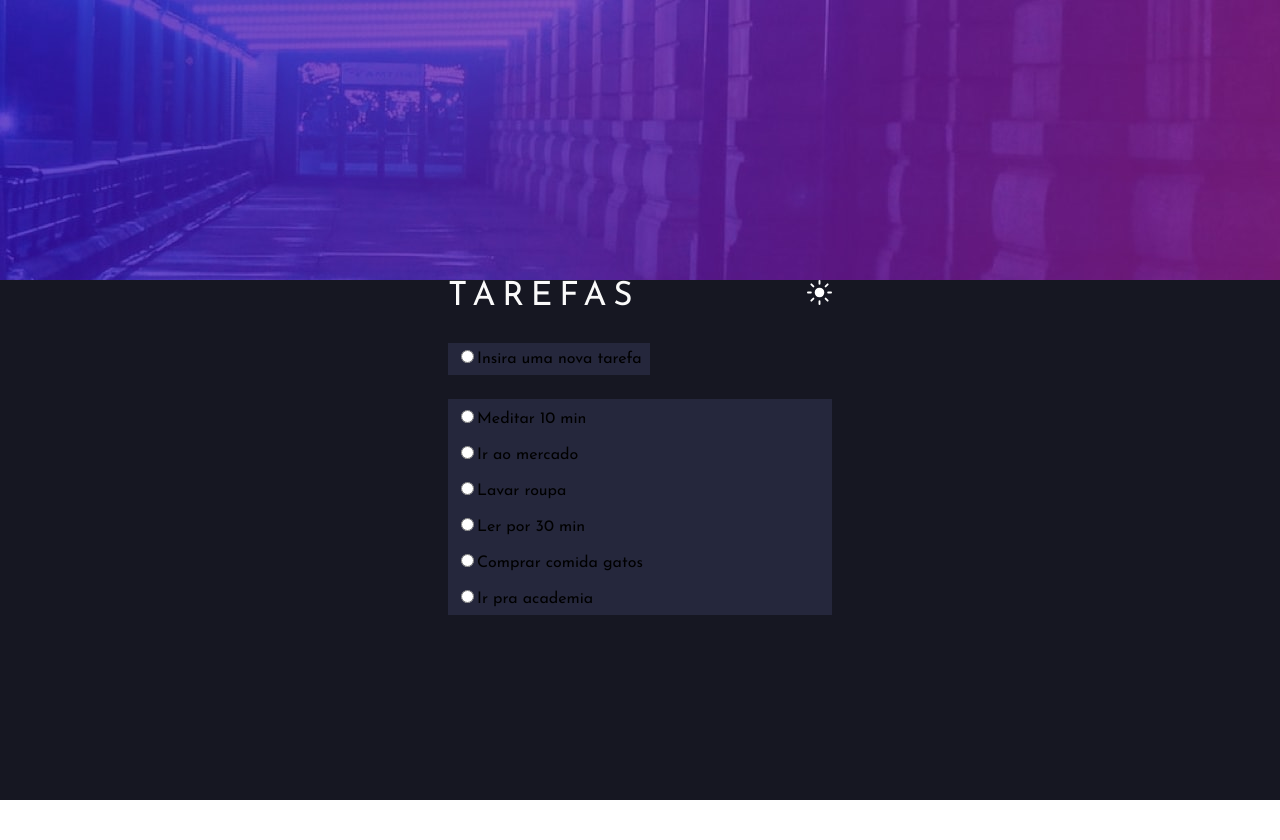
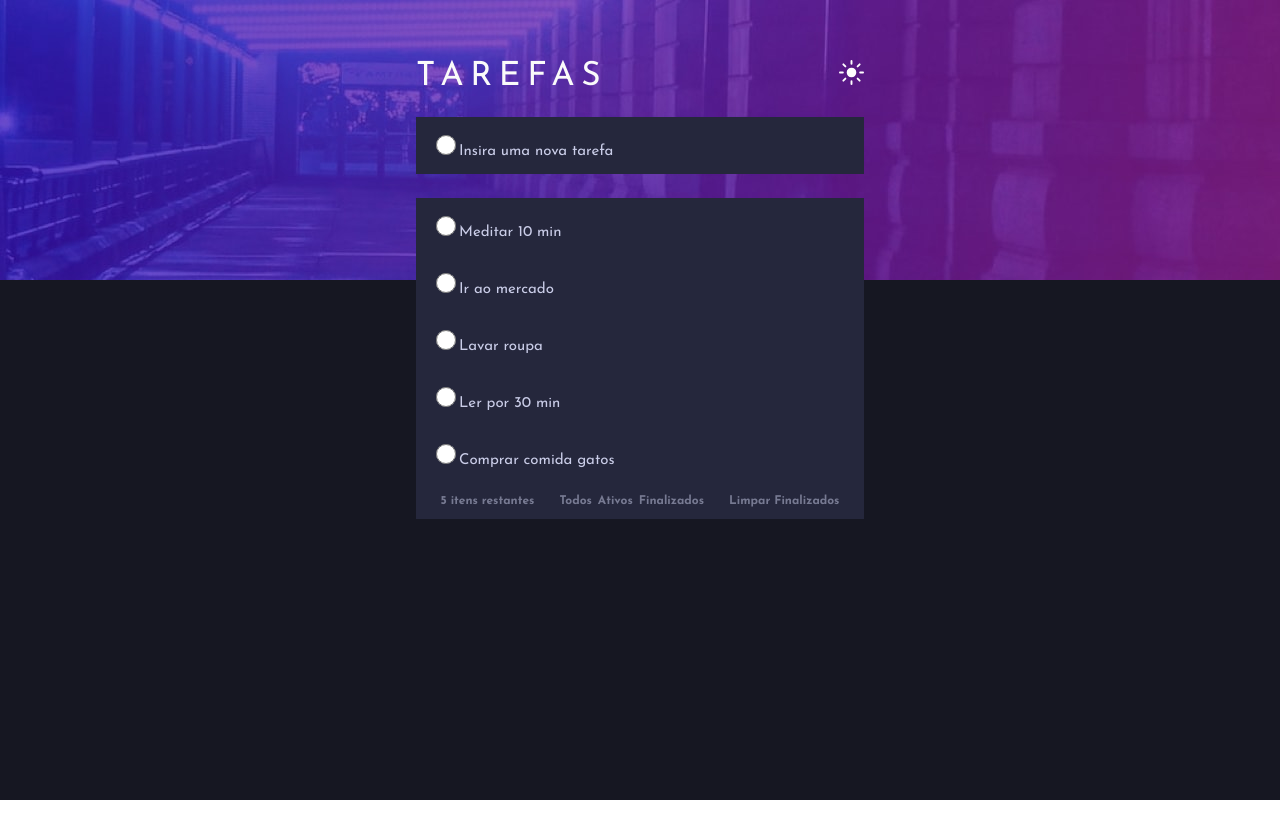
Before and after one commit to anacperdigao/Lista_de_tarefas, a plain HTML site: page index.html in a window 1280 px wide. After the commit the page ends 800 px from the top, so only its background shows below. Drawn offline with Linux system fonts and the light colour scheme.

Commit message:
Continuação da criação do HTML e CSS

```diff
--- a/assets/css/estilo.css
+++ b/assets/css/estilo.css
@@ -52,30 +52,77 @@
 }
 
 .container__inicial{
-    padding-bottom: 2em;
+    padding-bottom: 1.5em;
+    display: flex;
+    flex-direction: column;
 }
 
 .titulo__principal{
     font-size: 25pt;
     letter-spacing: 0.2em;
     color: var(--Very-Light-Gray);
-    padding-bottom: 1em;
+    padding-bottom: 0.7em;
 }
 
 .input__padrao{
     background-color: var(--Very-Dark-Desaturated-Blue);
-    padding: 0.5em;
-
+    padding: 1em;
+    color: var(--Light-Grayish-Blue);
+    font-size: 15px;
+    font-weight: 400;
 }
 
+
 .container__total{
-    height: 70vh;
-    width: 30vw;
-    z-index: 10;
+    position: relative;
+    height: 50vh;
+    width: 35vw;
+    z-index: 100;
     margin: auto;
+    top: 60px;
+
 }
 
 .icone__theme{
     height: 25px;
     width: 25px;
+    cursor: pointer;
 }
+
+.icone__theme:hover{
+    height: 26px;
+    width: 26px;
+}
+
+.input__radio{
+    width: 20px;
+    height: 20px;
+}
+
+.linha__final{
+    background-color: var(--Very-Dark-Desaturated-Blue);
+    padding: 1em;
+    color: var(--Light-Grayish-Blue);
+    font-size: 12px;
+    font-weight: 400;
+    display: flex;
+    flex-direction: row;
+    justify-content: space-around;
+    color: var(--Dark-Grayish-Blue);
+    font-weight: 700;
+}
+
+.linha__filtros{
+    display: flex;
+    flex-direction: row;
+    gap: 0.5em;
+
+}
+
+#itens__restantes, #filtro__todos, #filtro__ativos, #filtro__finalizados, #filtro__limpar{
+    cursor: pointer;
+}
+
+#itens__restantes:hover, #filtro__todos:hover, #filtro__ativos:hover, #filtro__finalizados:hover, #filtro__limpar:hover{
+    text-decoration: underline;
+}
--- a/index.html
+++ b/index.html
@@ -20,34 +20,45 @@
 
   <header class="cabecalho">
 
+    <section class="container__total">
+
+      <section class="container__inicial">
+        <div class="container__titulo">
+          <h1 class="titulo__principal">TAREFAS</h1>
+          <img class="icone__theme" src="/assets/images/icon-sun.svg" alt="Imagem de sol para trocar o tema para light">
+        </div>
+
+        <label class="input__padrao" for="radio-nova-tarefa"><input type="radio" name="nova-tarefa" value="text" id="radio-nova-tarefa" class="input__radio">Insira uma nova tarefa</label>
+      </section>
+
+      <section class="container__tarefas">
+        <label class="input__padrao" for="tarefa-1"><input type="radio" name="tarefa-incluida" value="text" id="tarefa-1" class="input__radio">Meditar 10 min</label>
+        <label class="input__padrao" for="tarefa-2"><input type="radio" name="tarefa-incluida" value="text" id="tarefa-2" class="input__radio">Ir ao mercado</label>
+        <label class="input__padrao" for="tarefa-3"><input type="radio" name="tarefa-incluida" value="text" id="tarefa-3" class="input__radio">Lavar roupa</label>
+        <label class="input__padrao" for="tarefa-4"><input type="radio" name="tarefa-incluida" value="text" id="tarefa-4" class="input__radio">Ler por 30 min</label>
+        <label class="input__padrao" for="tarefa-5"><input type="radio" name="tarefa-incluida" value="text" id="tarefa-5" class="input__radio">Comprar comida gatos</label>
+
+        <div class="linha__final">
+          <p id="itens__restantes">5 itens restantes</p>
+
+          <div class="linha__filtros">
+            <p id="filtro__todos">Todos</p>
+            <p id="filtro__ativos">Ativos</p>
+            <p id="filtro__finalizados">Finalizados</p>
+          </div>
+
+          <p id="filtro__limpar">Limpar Finalizados</p>
+        </div>
+
+      </section>
+
+    </section>
 
   </header>
 
   <main class="background">
 
-    <section class="container__total">
 
-      <div class="container__inicial">
-
-        <div class="container__titulo">
-          <h1 class="titulo__principal">TAREFAS</h1>
-          <img class="icone__theme" src="/assets/images/icon-sun.svg" alt="Imagem de sol para trocar o tema para light">
-        </div>
-
-        <label class="input__padrao" for="radio-nova-tarefa"><input type="radio" name="nova-tarefa" value="text" id="radio-nova-tarefa">Insira uma nova tarefa</label>
-
-      </div>
-
-      <div class="container__tarefas">
-        <label class="input__padrao" for="tarefa-1"><input type="radio" name="tarefa-incluida" value="text" id="tarefa-1">Meditar 10 min</label>
-        <label class="input__padrao" for="tarefa-2"><input type="radio" name="tarefa-incluida" value="text" id="tarefa-2">Ir ao mercado</label>
-        <label class="input__padrao" for="tarefa-3"><input type="radio" name="tarefa-incluida" value="text" id="tarefa-3">Lavar roupa</label>
-        <label class="input__padrao" for="tarefa-4"><input type="radio" name="tarefa-incluida" value="text" id="tarefa-4">Ler por 30 min</label>
-        <label class="input__padrao" for="tarefa-5"><input type="radio" name="tarefa-incluida" value="text" id="tarefa-5">Comprar comida gatos</label>
-        <label class="input__padrao" for="tarefa-6"><input type="radio" name="tarefa-incluida" value="text" id="tarefa-6">Ir pra academia</label>
-      </div>
-
-    </section>
   </main>
 
   <script src="/script.js"></script>
```
